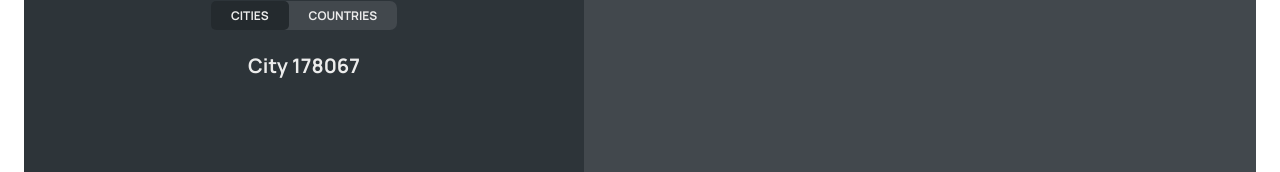
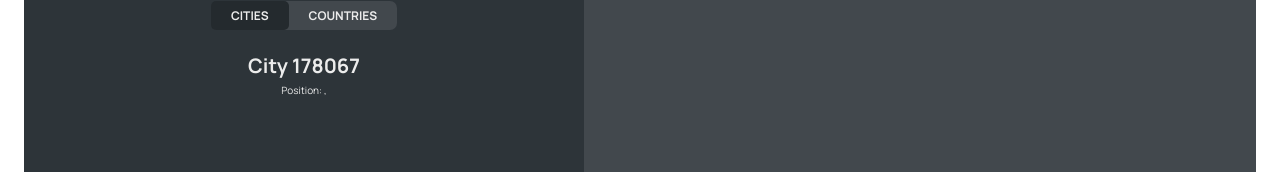
Before and after one commit to visheshtomarr/worldwise, a React (Vite) app: page /app/cities/178067 in a window 1280 px wide. Shown: the part 139-311 px from the top of the page. Built offline with nearby package versions, Linux system fonts and the light colour scheme; data requests are answered from the project's data file.

Commit message:
Reading values from query string

```diff
--- a/src/components/City.jsx
+++ b/src/components/City.jsx
@@ -1,4 +1,4 @@
-import { useParams } from "react-router-dom";
+import { useParams, useSearchParams } from "react-router-dom";
 import styles from "./City.module.css";
 
 const formatDate = (date) =>
@@ -12,6 +12,11 @@
 function City() {
   // We use this hook to get data from the url params.
   const { id } = useParams();
+  // We use this hook to get the value from query variables.
+  const [searchParams, setSearchParams] = useSearchParams();
+
+  const lat = searchParams.get("lat");
+  const lng = searchParams.get("lng");
 
   // TEMP DATA
   const currentCity = {
@@ -22,7 +27,14 @@
   };
 
   const { cityName, emoji, date, notes } = currentCity;
-  return <h1>City {id}</h1>;
+  return (
+    <>
+      <h1>City {id}</h1>
+      <p>
+        Position: {lat}, {lng}
+      </p>
+    </>
+  );
   // return (
   //   <div className={styles.city}>
   //     <div className={styles.row}>
--- a/src/components/CityItem.jsx
+++ b/src/components/CityItem.jsx
@@ -9,11 +9,14 @@
   }).format(new Date(date));
 
 function CityItem({ city }) {
-  const { cityName, emoji, date, id } = city;
+  const { cityName, emoji, date, id, position } = city;
 
   return (
     <li>
-      <Link to={`${id}`} className={styles.cityItem}>
+      <Link
+        to={`${id}?lat=${position.lat}&lng=${position.lng}`}
+        className={styles.cityItem}
+      >
         <span className={styles.emoji}>{emoji}</span>
         <h3 className={styles.name}>{cityName}</h3>
         <time className={styles.date}>({formatDate(date)})</time>
```
